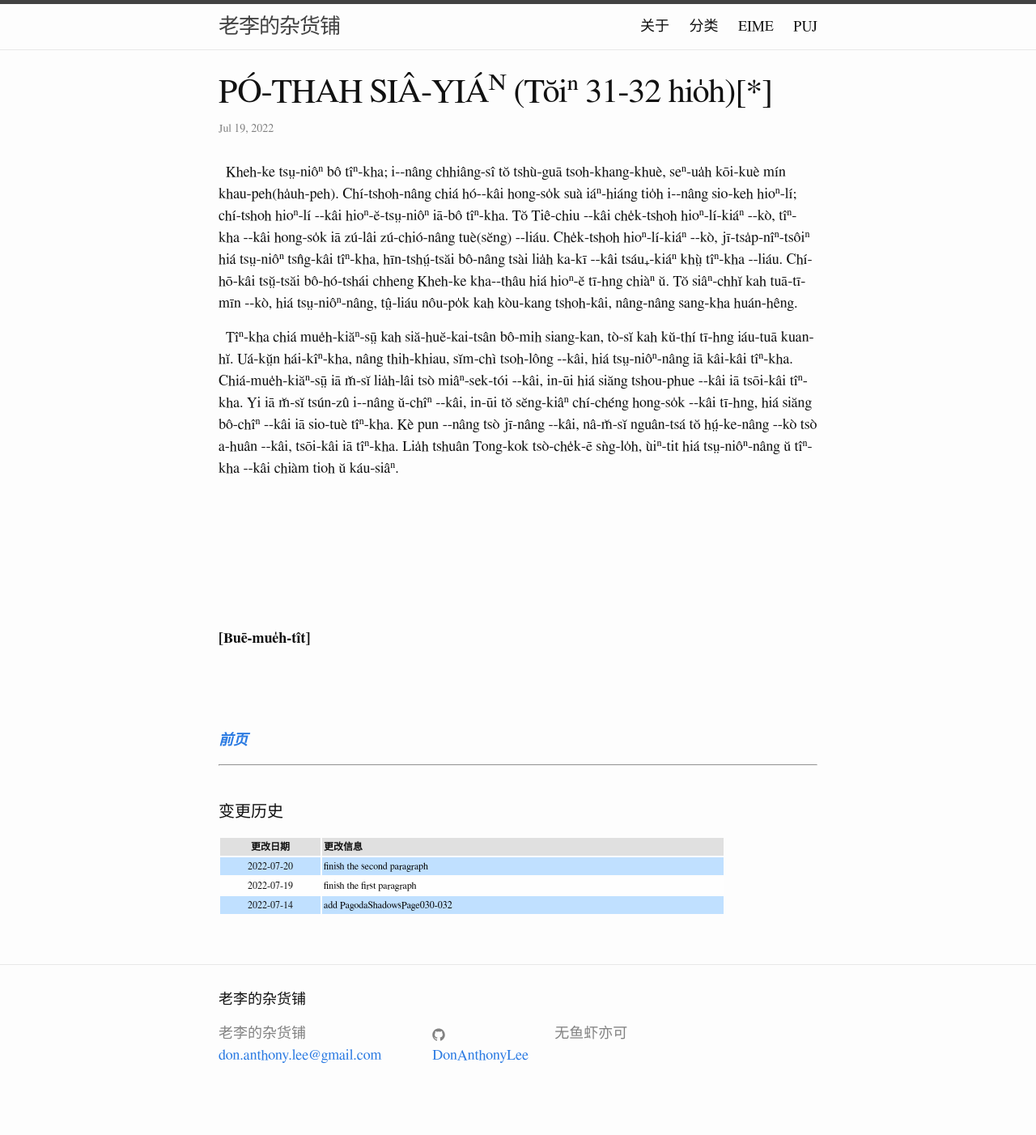
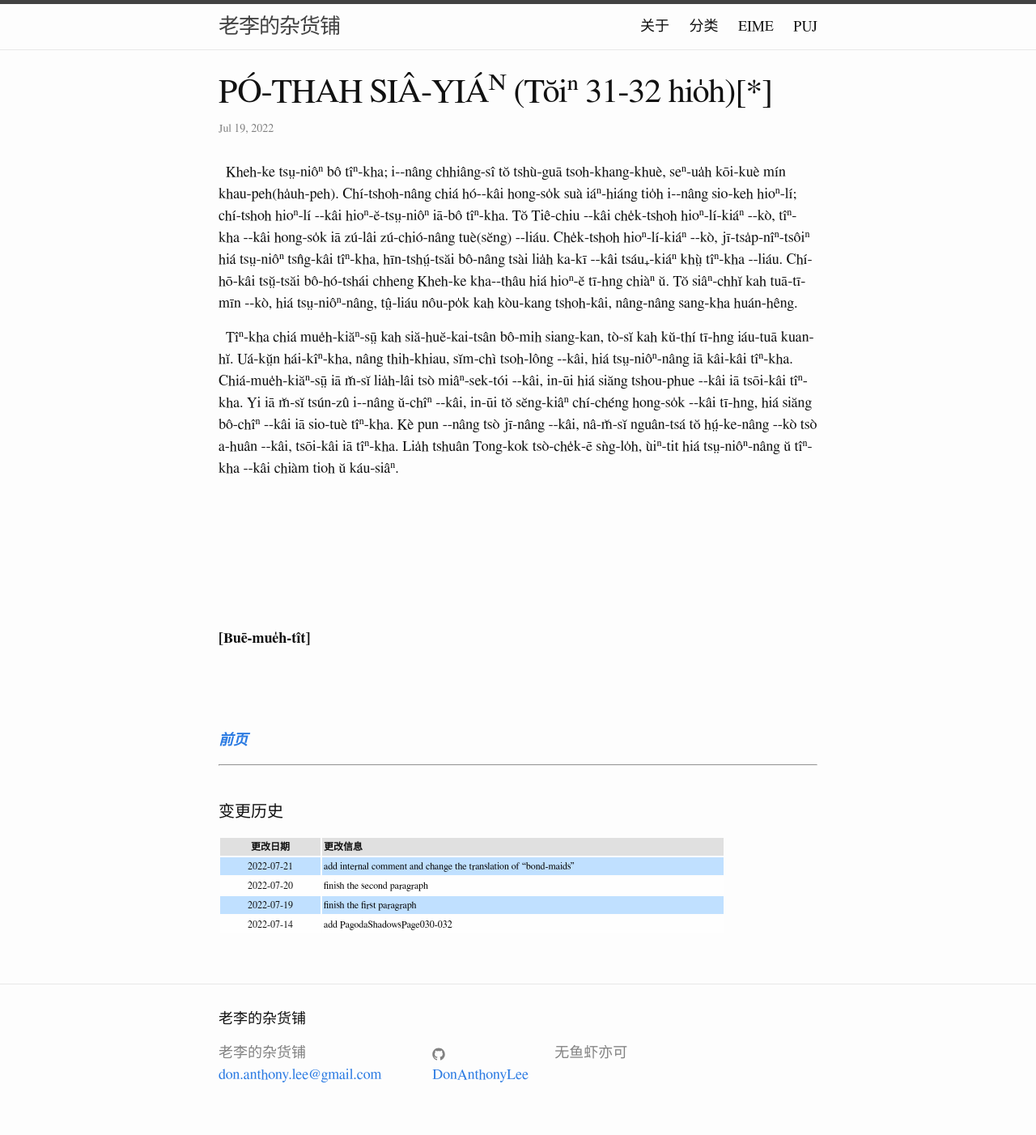
Before and after one commit to DonAnthonyLee/DonAnthonyLee.github.io, a Jekyll site: the page built from docs/puj/PagodaShadowsPage031-032.md, in a window 1280 px wide. Shown: the whole page at 81% size. Built offline with Jekyll 4.4.1, drawn with Linux system fonts in a browser that asks for light colours; some web fonts are replaced; before the commit the page ends 1378 px from its top, so only the background shows below that.

Commit message:
update changelog of PagodaShadowsPage031-032.md (IGNORE_CHANGELOG)

```diff
--- a/docs/puj/PagodaShadowsPage031-032.md
+++ b/docs/puj/PagodaShadowsPage031-032.md
@@ -76,6 +76,7 @@
 
 | 更改日期 | 更改信息 |
 | --- | --- |
+| 2022-07-21 | <a href="https://github.com/DonAnthonyLee/DonAnthonyLee.github.io/commit/0b138ac98862d6867bd491a732902b54afb724dd" target="_blank">add internal comment and change the translation of "bond-maids"</a> |
 | 2022-07-20 | <a href="https://github.com/DonAnthonyLee/DonAnthonyLee.github.io/commit/aa176f9e997a3e89e7f7e85e0cd4acf66f5425fd" target="_blank">finish the second paragraph</a> |
 | 2022-07-19 | <a href="https://github.com/DonAnthonyLee/DonAnthonyLee.github.io/commit/afead2917d89a0bf618b4292211a2645a565eda9" target="_blank">finish the first paragraph</a> |
 | 2022-07-14 | <a href="https://github.com/DonAnthonyLee/DonAnthonyLee.github.io/commit/6d02da4c3c0f148a7f157af3ea372779f07970ef" target="_blank">add PagodaShadowsPage030-032</a> |
```
